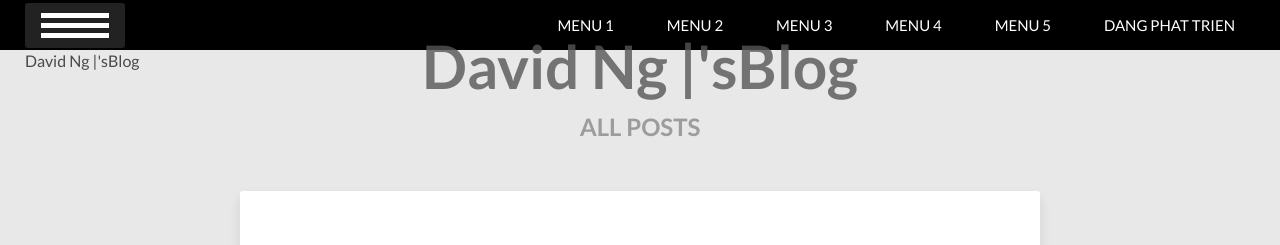
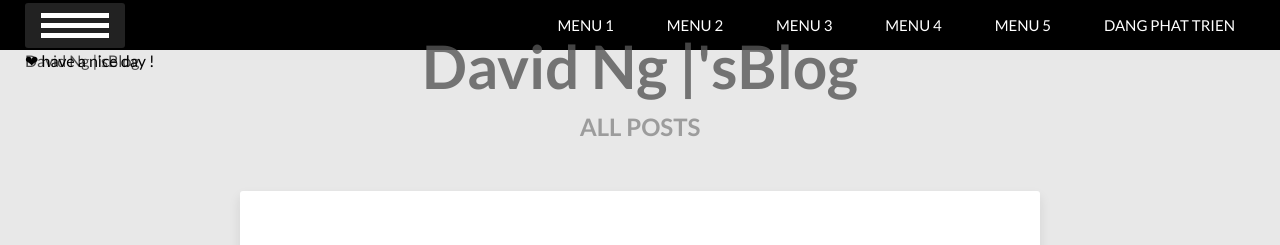
Before and after one commit to vareisen/vareisen.github.io, a Jekyll site: the page built from posts/index.html, in a window 1280 px wide. Shown: the top 245 px of the page. Built offline with Jekyll 4.4.1, drawn with Linux system fonts in a browser that asks for light colours.

Commit message:
Update head.html

```diff
--- a/_includes/head.html
+++ b/_includes/head.html
@@ -70,10 +70,7 @@ p.pos_fixed {
     left: 25px;
     color: black;
 }
-p.post_fixed:hover {
-    background-color: #000;
-    color: #fff;
-}
+
 #navi-bar{
     background-color: #000;
     font-size: 15px;
@@ -104,7 +101,8 @@ p.post_fixed:hover {
     background-color: #33CCFF;
 }
 </style>
-<p class="pos_fixed"><a href="http://minhhuy150894.github.io/">David Ng |'sBlog</a></p>
+<p class="pos_fixed"><a href="http://minhhuy150894.github.io">David Ng |'sBlog</a></p>
+<p class="pos_fixed">&#10084; have a nice day !</p>
 
 <!-- =================================== NAVIGATION BAR =====================================-->
 
```
